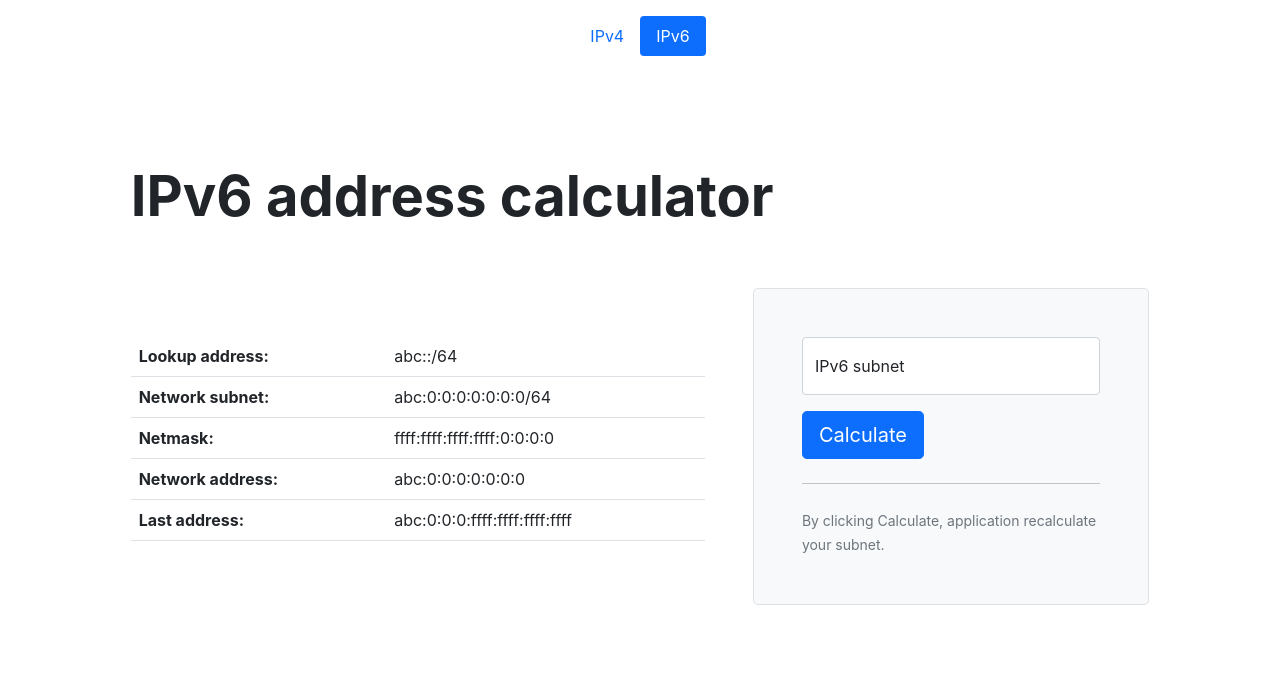
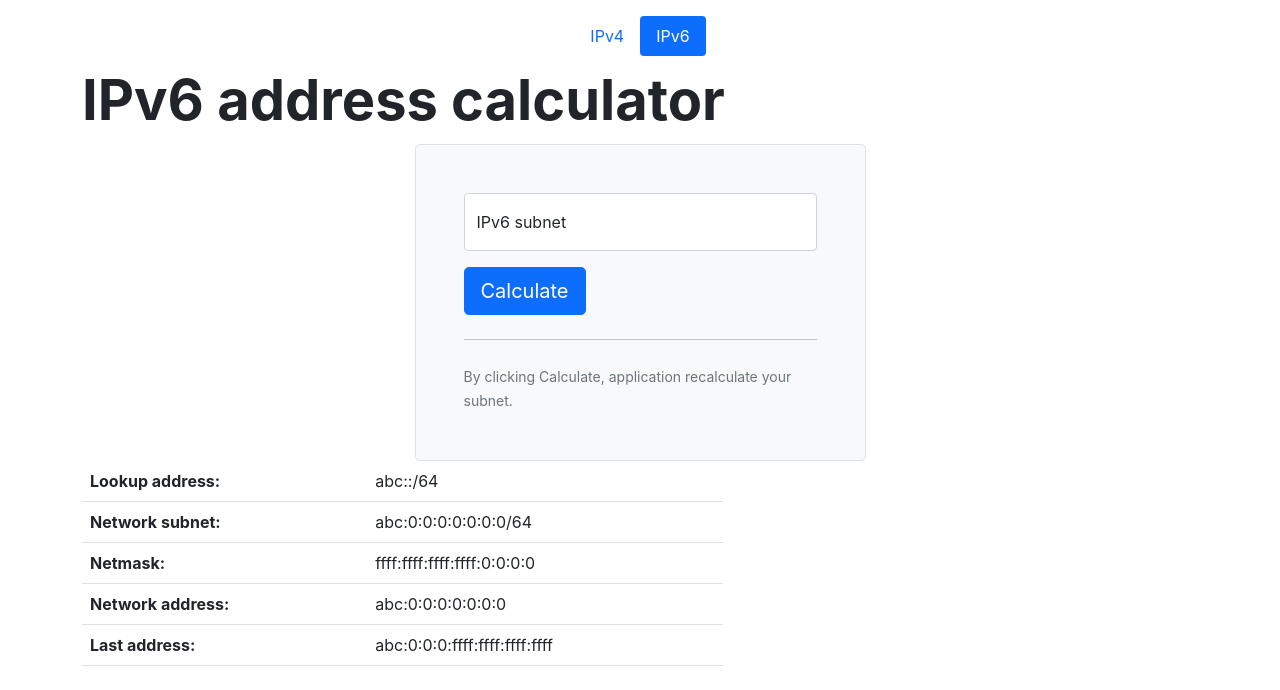
Before and after one commit to patykmar/ip-calc, a React (Create React App) app in the folder frontend/: page /ipv6 in a window 1280 px wide. Shown: the top 690 px of the page. Built offline with nearby package versions, Linux system fonts and the light colour scheme.

Commit message:
rewrite to Bootstrap-react component

```diff
--- a/frontend/src/components/ipcalc/Ipv6Layout.js
+++ b/frontend/src/components/ipcalc/Ipv6Layout.js
@@ -2,6 +2,8 @@ import SearchForm from "./inputForm/SearchForm";
 import React from "react";
 import axios from "axios";
 import SubnetTableV6 from "./resultsTable/SubnetTableV6";
+import {Container, Row} from "react-bootstrap";
+import TitleH1 from "./resultsTable/layout/TitleH1";
 
 
 const API_URL = "http://localhost:8000/";
@@ -68,20 +70,23 @@ class Ipv6Layout extends React.Component {
     render() {
         return (
             <main>
-                <div className="container col-xl-10 col-xxl-8 px-4 py-5">
-                    <div className="row align-items-center g-lg-5 py-5">
-                        <h1 className="display-4 fw-bold lh-1 mb-3">IPv6 address calculator</h1>
-                        <SubnetTableV6
-                            htmlH1="IPv6 address calculator"
-                            outputTableData={this.state.outputTableData}
-                        />
+                <Container>
+                    <TitleH1>IPv6 address calculator</TitleH1>
+                    <Row>
                         <SearchForm
                             placeholderForm="abc::/64"
                             labelForm="IPv6 subnet"
                             onSubmittedSubnetForm={this.submittedSubnetFormHandler}
                         />
-                    </div>
-                </div>
+                    </Row>
+                    <Row>
+                        <SubnetTableV6
+                            htmlH1="IPv6 address calculator"
+                            outputTableData={this.state.outputTableData}
+                        />
+
+                    </Row>
+                </Container>
             </main>
         );
 
```
